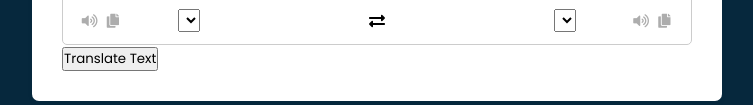
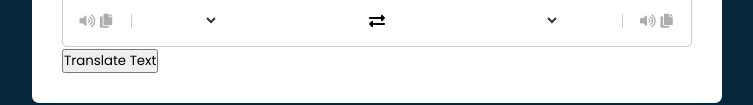
Before and after one commit to thorcamara/Translator_app, a plain HTML site: page index.html in a window 1280 px wide. Shown: the part 492-597 px from the top of the page, without its empty margins (263-1016 px from the left). Drawn offline with Linux system fonts and the light colour scheme.

Commit message:
Styled more .controls, .row and .icons

```diff
--- a/style.css
+++ b/style.css
@@ -82,3 +82,22 @@ li,
   transition: transform 0.2s ease;
   justify-content: center;
 }
+
+.controls .row.from .icons {
+  padding-right: 15px;
+  border-right: 1px solid #ccc;
+}
+
+.controls .row.to .icons {
+  padding-left: 15px;
+  border-left: 1px solid #ccc;
+}
+
+.controls .row select {
+  color: #333;
+  border: none;
+  outline: none;
+  font-size: 18px;
+  background: none;
+  padding-left: 5px;
+}
```
